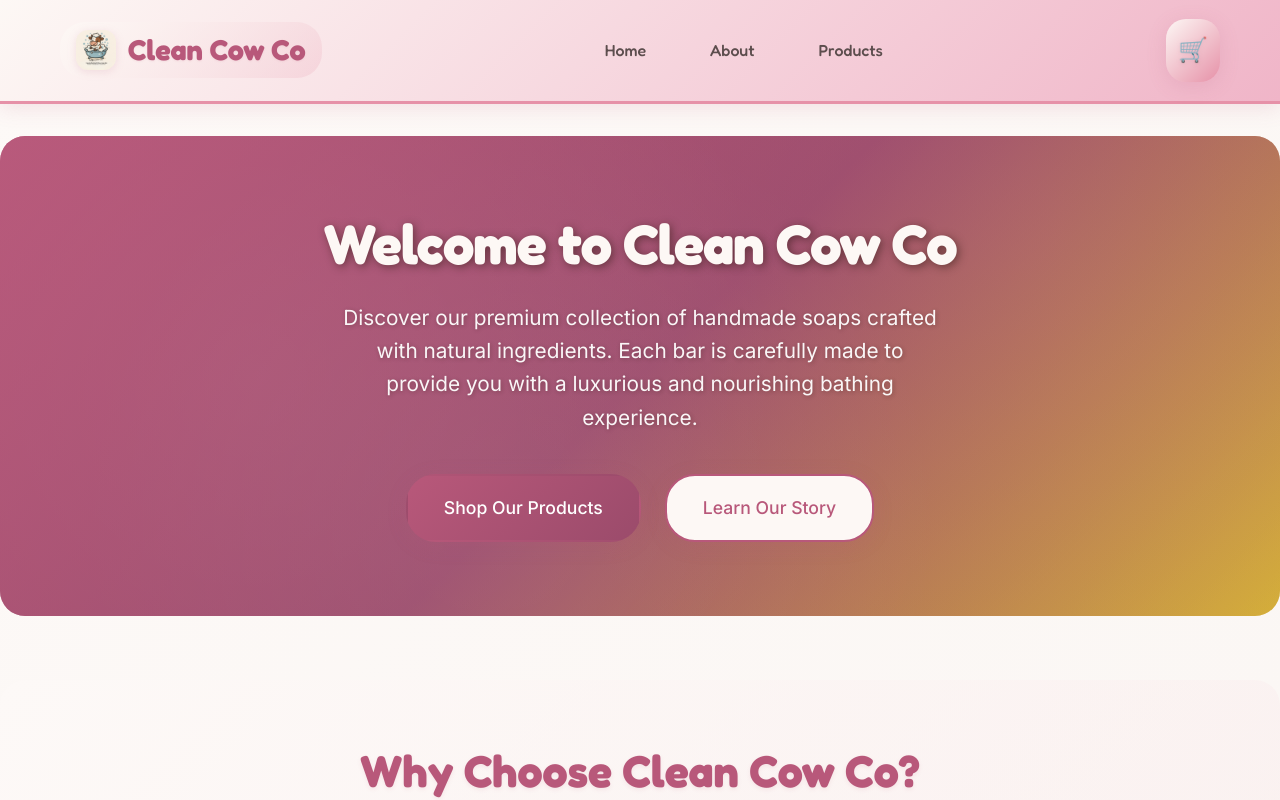
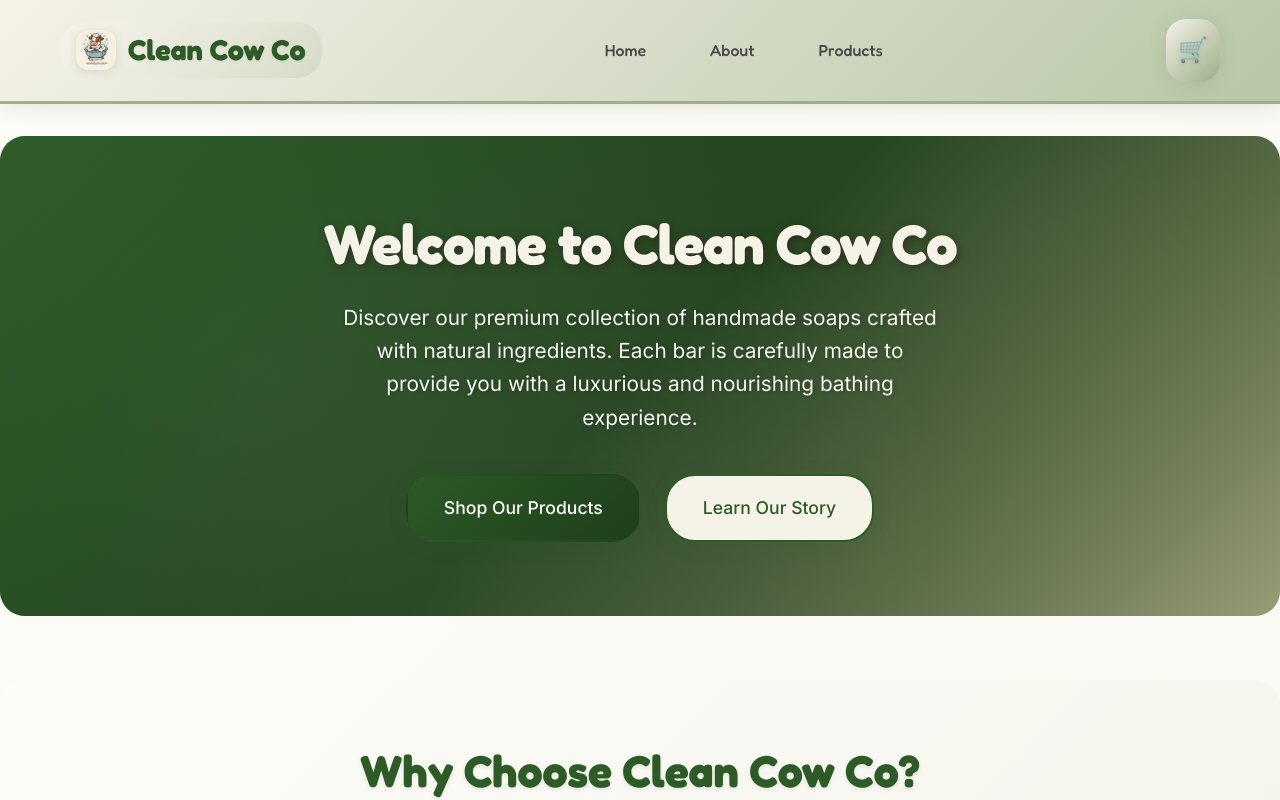
Before and after one commit to pessemaa/clean_cow_co, a Next.js app: page / in a window 1280 px wide. Shown: the top 800 px of the page. Built offline with nearby package versions, Linux system fonts and the light colour scheme.

Commit message:
New color theme v3

```diff
--- a/app/globals.css
+++ b/app/globals.css
@@ -9,40 +9,40 @@
 }
 
 :root {
-  /* Primary Colors - Enhanced Blush & Rose Gold Theme */
-  --primary-rose: #B8587A;
-  --deep-rose: #9B4B6B;
-  --soft-pink: #E691A8;
-  --blush-pink: #F0B5C8;
-  --rose-gold: #D4AF37;
-  --warm-gold: #E6C547;
-  --light-gold: #F5E6A3;
-  --cream-white: #FDF8F5;
+  /* Primary Colors - Forest Green & Sage Theme */
+  --primary-green: #2D5A27;
+  --deep-green: #1E3E1A;
+  --sage-green: #9CAF88;
+  --light-sage: #B8C7A8;
+  --forest-accent: #4A7C59;
+  --warm-cream: #F5F2E8;
+  --soft-lavender: #E8E2F0;
+  --natural-brown: #8B6F47;
 
   /* Accent Colors */
-  --coral-accent: #E85A7B;
-  --peach-accent: #F4A67A;
-  --lavender-accent: #D8A3E8;
-  --mint-accent: #A8D8A8;
+  --earth-brown: #8B7355;
+  --moss-green: #7A8471;
+  --eucalyptus: #A8BFA8;
+  --lavender-mist: #DDD6E8;
 
   /* Neutral Colors */
   --white: #FFFFFF;
   --black: #2C1810;
-  --cream-light: #FAF7F4;
-  --gray-medium: #8B7B7B;
-  --gray-dark: #5D4E4E;
-  --success-green: #90C695;
-  --error-red: #E67E7E;
-  --warning-orange: #F4B366;
+  --cream-light: #FAF8F2;
+  --gray-medium: #7A7A7A;
+  --gray-dark: #4A4A4A;
+  --success-green: #7FB069;
+  --error-red: #C85A54;
+  --warning-orange: #E8A87C;
 
   /* Background */
-  --bg-light: #FDF9F7;
-  --bg-cream: #FAF6F3;
+  --bg-light: #FDFCF8;
+  --bg-cream: #F9F7F0;
 
   /* Shadows */
-  --shadow-soft: 0 4px 20px rgba(184, 88, 122, 0.15);
-  --shadow-medium: 0 8px 30px rgba(184, 88, 122, 0.2);
-  --shadow-strong: 0 12px 40px rgba(184, 88, 122, 0.25);
+  --shadow-soft: 0 4px 20px rgba(45, 90, 39, 0.12);
+  --shadow-medium: 0 8px 30px rgba(45, 90, 39, 0.18);
+  --shadow-strong: 0 12px 40px rgba(45, 90, 39, 0.25);
 }
 
 body {
@@ -60,7 +60,7 @@ body {
 /* Typography */
 h1, h2, h3, h4, h5, h6 {
   font-family: 'Fredoka', cursive;
-  color: var(--primary-rose);
+  color: var(--primary-green);
   font-weight: 600;
   line-height: 1.2;
 }
@@ -87,13 +87,13 @@ p {
 
 /* Links */
 a {
-  color: var(--primary-rose);
+  color: var(--primary-green);
   text-decoration: none;
   transition: all 0.3s ease;
 }
 
 a:hover {
-  color: var(--deep-rose);
+  color: var(--deep-green);
   transform: translateY(-1px);
 }
 
@@ -131,26 +131,26 @@ a:hover {
 }
 
 .btn-primary {
-  background: linear-gradient(135deg, var(--primary-rose) 0%, var(--deep-rose) 100%);
+  background: linear-gradient(135deg, var(--primary-green) 0%, var(--deep-green) 100%);
   color: var(--white);
   border: 2px solid transparent;
 }
 
 .btn-primary:hover {
-  background: linear-gradient(135deg, var(--deep-rose) 0%, var(--primary-rose) 100%);
+  background: linear-gradient(135deg, var(--deep-green) 0%, var(--forest-accent) 100%);
   color: var(--white);
   transform: translateY(-3px);
   box-shadow: var(--shadow-medium);
 }
 
 .btn-secondary {
-  background: var(--cream-white);
-  color: var(--primary-rose);
-  border: 2px solid var(--primary-rose);
+  background: var(--warm-cream);
+  color: var(--primary-green);
+  border: 2px solid var(--primary-green);
 }
 
 .btn-secondary:hover {
-  background: var(--primary-rose);
+  background: var(--primary-green);
   color: var(--white);
   transform: translateY(-3px);
   box-shadow: var(--shadow-medium);
@@ -181,7 +181,7 @@ a:hover {
   display: block;
   margin-bottom: 0.5rem;
   font-weight: 500;
-  color: var(--primary-rose);
+  color: var(--primary-green);
   font-family: 'Fredoka', cursive;
 }
 
@@ -189,20 +189,20 @@ a:hover {
 .form-textarea {
   width: 100%;
   padding: 14px 18px;
-  border: 2px solid var(--soft-pink);
+  border: 2px solid var(--sage-green);
   border-radius: 15px;
   font-size: 1rem;
   transition: all 0.3s ease;
   font-family: 'Inter', sans-serif;
-  background: var(--cream-white);
-  box-shadow: inset 0 2px 4px rgba(184, 88, 122, 0.1);
+  background: var(--warm-cream);
+  box-shadow: inset 0 2px 4px rgba(45, 90, 39, 0.08);
 }
 
 .form-input:focus,
 .form-textarea:focus {
   outline: none;
-  border-color: var(--primary-rose);
-  box-shadow: 0 0 0 3px rgba(184, 88, 122, 0.15);
+  border-color: var(--primary-green);
+  box-shadow: 0 0 0 3px rgba(45, 90, 39, 0.12);
   transform: translateY(-1px);
 }
 
@@ -240,8 +240,8 @@ a:hover {
 .loading-spinner {
   width: 50px;
   height: 50px;
-  border: 4px solid var(--soft-pink);
-  border-top: 4px solid var(--primary-rose);
+  border: 4px solid var(--sage-green);
+  border-top: 4px solid var(--primary-green);
   border-radius: 50%;
   animation: spin 1s linear infinite;
   margin: 0 auto;
@@ -254,11 +254,11 @@ a:hover {
 
 /* Cards and Containers */
 .card {
-  background: var(--cream-white);
+  background: var(--warm-cream);
   border-radius: 20px;
   box-shadow: var(--shadow-soft);
   transition: all 0.3s ease;
-  border: 1px solid rgba(232, 213, 215, 0.3);
+  border: 1px solid rgba(156, 175, 136, 0.3);
 }
 
 .card:hover {
@@ -277,12 +277,12 @@ a:hover {
 }
 
 .badge-primary {
-  background: linear-gradient(135deg, var(--soft-pink) 0%, var(--blush-pink) 100%);
-  color: var(--primary-rose);
+  background: linear-gradient(135deg, var(--sage-green) 0%, var(--light-sage) 100%);
+  color: var(--primary-green);
 }
 
 .badge-success {
-  background: linear-gradient(135deg, var(--mint-accent) 0%, var(--success-green) 100%);
+  background: linear-gradient(135deg, var(--eucalyptus) 0%, var(--success-green) 100%);
   color: var(--gray-dark);
 }
 
--- a/app/page.module.css
+++ b/app/page.module.css
@@ -22,8 +22,8 @@
   background-size: cover;
   background-position: center;
   background-repeat: no-repeat;
-  /* Fallback gradient with blush & rose gold colors */
-  background: linear-gradient(135deg, var(--primary-rose) 0%, var(--deep-rose) 50%, var(--rose-gold) 100%);
+  /* Fallback gradient with forest green & sage colors */
+  background: linear-gradient(135deg, var(--primary-green) 0%, var(--deep-green) 50%, var(--sage-green) 100%);
   /* Add some texture with pseudo-elements */
 }
 
@@ -36,7 +36,7 @@
   bottom: 0;
   background:
     radial-gradient(circle at 20% 50%, rgba(255, 255, 255, 0.1) 0%, transparent 50%),
-    radial-gradient(circle at 80% 20%, rgba(230, 145, 168, 0.2) 0%, transparent 50%),
+    radial-gradient(circle at 80% 20%, rgba(156, 175, 136, 0.2) 0%, transparent 50%),
     radial-gradient(circle at 40% 80%, rgba(255, 255, 255, 0.1) 0%, transparent 50%);
 }
 
@@ -46,7 +46,7 @@
   left: 0;
   right: 0;
   bottom: 0;
-  background: linear-gradient(135deg, rgba(184, 88, 122, 0.7) 0%, rgba(155, 75, 107, 0.5) 50%, rgba(212, 175, 55, 0.3) 100%);
+  background: linear-gradient(135deg, rgba(45, 90, 39, 0.7) 0%, rgba(30, 62, 26, 0.5) 50%, rgba(139, 111, 71, 0.3) 100%);
 }
 
 .heroContent {
@@ -60,7 +60,7 @@
 .hero h1 {
   font-size: 3.5rem;
   margin-bottom: 1.5rem;
-  color: var(--cream-white);
+  color: var(--warm-cream);
   text-shadow: 2px 2px 8px rgba(44, 24, 16, 0.5);
   font-family: 'Fredoka', cursive;
   font-weight: 700;
@@ -93,33 +93,33 @@
 }
 
 .heroButtons .btn-primary {
-  background: linear-gradient(135deg, var(--rose-gold) 0%, var(--warm-gold) 100%);
+  background: linear-gradient(135deg, var(--natural-brown) 0%, var(--earth-brown) 100%);
   border: 2px solid rgba(255, 255, 255, 0.3);
 }
 
 .heroButtons .btn-primary:hover {
-  background: linear-gradient(135deg, var(--warm-gold) 0%, var(--rose-gold) 100%);
+  background: linear-gradient(135deg, var(--earth-brown) 0%, var(--natural-brown) 100%);
   transform: translateY(-4px);
   box-shadow: 0 12px 35px rgba(44, 24, 16, 0.4);
 }
 
 .heroButtons .btn-secondary {
   background: rgba(255, 255, 255, 0.95);
-  color: var(--primary-rose);
-  border: 2px solid var(--cream-white);
+  color: var(--primary-green);
+  border: 2px solid var(--warm-cream);
   backdrop-filter: blur(10px);
 }
 
 .heroButtons .btn-secondary:hover {
-  background: var(--cream-white);
-  color: var(--deep-rose);
+  background: var(--warm-cream);
+  color: var(--deep-green);
   transform: translateY(-4px);
   box-shadow: 0 12px 35px rgba(255, 255, 255, 0.4);
 }
 
 .features {
   padding: 4rem 0;
-  background: linear-gradient(135deg, var(--bg-light) 0%, rgba(230, 145, 168, 0.08) 100%);
+  background: linear-gradient(135deg, var(--bg-light) 0%, rgba(156, 175, 136, 0.08) 100%);
   border-radius: 25px;
   margin: 2rem 0;
 }
@@ -128,10 +128,10 @@
   text-align: center;
   margin-bottom: 3rem;
   font-size: 2.8rem;
-  color: var(--primary-rose);
+  color: var(--primary-green);
   font-family: 'Fredoka', cursive;
   font-weight: 700;
-  text-shadow: 0 2px 4px rgba(184, 88, 122, 0.1);
+  text-shadow: 0 2px 4px rgba(45, 90, 39, 0.1);
 }
 
 .featuresGrid {
@@ -147,13 +147,13 @@
 }
 
 .featureCard {
-  background: linear-gradient(135deg, var(--cream-white) 0%, var(--blush-pink) 100%);
+  background: linear-gradient(135deg, var(--warm-cream) 0%, var(--light-sage) 100%);
   padding: 2.5rem;
   border-radius: 25px;
   text-align: center;
   box-shadow: var(--shadow-soft);
   transition: all 0.4s cubic-bezier(0.175, 0.885, 0.32, 1.275);
-  border: 2px solid rgba(230, 145, 168, 0.3);
+  border: 2px solid rgba(156, 175, 136, 0.3);
   position: relative;
   overflow: hidden;
 }
@@ -165,7 +165,7 @@
   left: -50%;
   width: 200%;
   height: 200%;
-  background: radial-gradient(circle, rgba(230, 145, 168, 0.15) 0%, transparent 70%);
+  background: radial-gradient(circle, rgba(156, 175, 136, 0.15) 0%, transparent 70%);
   opacity: 0;
   transition: opacity 0.3s ease;
 }
@@ -177,13 +177,13 @@
 .featureCard:hover {
   transform: translateY(-8px) scale(1.02);
   box-shadow: var(--shadow-strong);
-  border-color: var(--soft-pink);
+  border-color: var(--sage-green);
 }
 
 .featureIcon {
   font-size: 3rem;
   margin-bottom: 1.5rem;
-  filter: drop-shadow(0 4px 8px rgba(184, 88, 122, 0.2));
+  filter: drop-shadow(0 4px 8px rgba(45, 90, 39, 0.2));
   transition: transform 0.3s ease;
 }
 
@@ -192,7 +192,7 @@
 }
 
 .featureCard h3 {
-  color: var(--primary-rose);
+  color: var(--primary-green);
   margin-bottom: 1rem;
   font-size: 1.4rem;
   font-family: 'Fredoka', cursive;
--- a/components/Header.module.css
+++ b/components/Header.module.css
@@ -1,10 +1,10 @@
 .header {
-  background: linear-gradient(135deg, var(--cream-white) 0%, var(--blush-pink) 100%);
+  background: linear-gradient(135deg, var(--warm-cream) 0%, var(--light-sage) 100%);
   box-shadow: var(--shadow-soft);
   position: sticky;
   top: 0;
   z-index: 100;
-  border-bottom: 3px solid var(--soft-pink);
+  border-bottom: 3px solid var(--sage-green);
 }
 
 .headerContent {
@@ -34,29 +34,29 @@
   gap: 0.75rem;
   padding: 0.5rem 1rem;
   border-radius: 25px;
-  background: linear-gradient(135deg, var(--cream-white) 0%, rgba(230, 145, 168, 0.2) 100%);
+  background: linear-gradient(135deg, var(--warm-cream) 0%, rgba(156, 175, 136, 0.2) 100%);
   transition: all 0.3s ease;
 }
 
 .logoContainer:hover {
-  background: linear-gradient(135deg, rgba(230, 145, 168, 0.2) 0%, var(--cream-white) 100%);
+  background: linear-gradient(135deg, rgba(156, 175, 136, 0.2) 0%, var(--warm-cream) 100%);
   box-shadow: var(--shadow-soft);
 }
 
 .logoImage {
   border-radius: 12px;
   transition: transform 0.3s ease;
-  filter: drop-shadow(0 2px 4px rgba(184, 88, 122, 0.15));
+  filter: drop-shadow(0 2px 4px rgba(45, 90, 39, 0.15));
 }
 
 .logoText {
-  color: var(--primary-rose);
+  color: var(--primary-green);
   margin: 0;
   font-size: 1.8rem;
   font-weight: 700;
   font-family: 'Fredoka', cursive;
   transition: all 0.3s ease;
-  text-shadow: 0 1px 2px rgba(184, 88, 122, 0.1);
+  text-shadow: 0 1px 2px rgba(45, 90, 39, 0.1);
 }
 
 .navList {
@@ -78,8 +78,8 @@
 }
 
 .navList a:hover {
-  color: var(--primary-rose);
-  background: linear-gradient(135deg, var(--soft-pink) 0%, var(--blush-pink) 100%);
+  color: var(--primary-green);
+  background: linear-gradient(135deg, var(--sage-green) 0%, var(--light-sage) 100%);
   transform: translateY(-2px);
   box-shadow: var(--shadow-soft);
 }
@@ -99,26 +99,26 @@
   padding: 0.75rem;
   border-radius: 20px;
   transition: all 0.3s ease;
-  background: linear-gradient(135deg, var(--cream-white) 0%, var(--soft-pink) 100%);
+  background: linear-gradient(135deg, var(--warm-cream) 0%, var(--sage-green) 100%);
   box-shadow: var(--shadow-soft);
 }
 
 .cartButton:hover {
-  background: linear-gradient(135deg, var(--soft-pink) 0%, var(--blush-pink) 100%);
+  background: linear-gradient(135deg, var(--sage-green) 0%, var(--light-sage) 100%);
   transform: translateY(-3px);
   box-shadow: var(--shadow-medium);
 }
 
 .cartIcon {
   font-size: 1.5rem;
-  filter: drop-shadow(0 1px 2px rgba(184, 88, 122, 0.2));
+  filter: drop-shadow(0 1px 2px rgba(45, 90, 39, 0.2));
 }
 
 .cartBadge {
   position: absolute;
   top: -2px;
   right: -2px;
-  background: linear-gradient(135deg, var(--rose-gold) 0%, var(--warm-gold) 100%);
+  background: linear-gradient(135deg, var(--natural-brown) 0%, var(--earth-brown) 100%);
   color: white;
   border-radius: 50%;
   width: 22px;
@@ -128,7 +128,7 @@
   justify-content: center;
   font-size: 0.75rem;
   font-weight: bold;
-  box-shadow: 0 2px 8px rgba(212, 175, 55, 0.4);
+  box-shadow: 0 2px 8px rgba(139, 111, 71, 0.4);
   animation: bounce 2s infinite;
 }
 
@@ -150,7 +150,7 @@
   right: 4px;
   width: 8px;
   height: 8px;
-  background: var(--primary-rose);
+  background: var(--primary-green);
   border-radius: 50%;
   animation: pulse 1.5s infinite;
 }
@@ -169,8 +169,8 @@
 .menuToggle {
   display: none;
   flex-direction: column;
-  background: linear-gradient(135deg, var(--cream-white) 0%, var(--soft-pink) 100%);
-  border: 2px solid var(--primary-rose);
+  background: linear-gradient(135deg, var(--warm-cream) 0%, var(--sage-green) 100%);
+  border: 2px solid var(--primary-green);
   cursor: pointer;
   padding: 0.5rem;
   border-radius: 12px;
@@ -178,7 +178,7 @@
 }
 
 .menuToggle:hover {
-  background: linear-gradient(135deg, var(--soft-pink) 0%, var(--blush-pink) 100%);
+  background: linear-gradient(135deg, var(--sage-green) 0%, var(--light-sage) 100%);
   transform: translateY(-2px);
   box-shadow: var(--shadow-soft);
 }
@@ -186,7 +186,7 @@
 .menuToggle span {
   width: 25px;
   height: 3px;
-  background-color: var(--primary-rose);
+  background-color: var(--primary-green);
   margin: 2px 0;
   transition: 0.3s;
   border-radius: 2px;
@@ -220,13 +220,13 @@
     top: 100%;
     left: 0;
     right: 0;
-    background: linear-gradient(135deg, var(--cream-white) 0%, var(--blush-pink) 100%);
+    background: linear-gradient(135deg, var(--warm-cream) 0%, var(--light-sage) 100%);
     box-shadow: var(--shadow-medium);
     transform: translateY(-100%);
     opacity: 0;
     visibility: hidden;
     transition: all 0.3s ease;
-    border-bottom: 3px solid var(--soft-pink);
+    border-bottom: 3px solid var(--sage-green);
   }
 
   .navOpen {
--- a/components/InquiryForm.module.css
+++ b/components/InquiryForm.module.css
@@ -1,6 +1,6 @@
 .inquiryForm {
-  background: linear-gradient(135deg, var(--cream-white) 0%, var(--blush-pink) 100%);
-  border: 2px solid var(--soft-pink);
+  background: linear-gradient(135deg, var(--warm-cream) 0%, var(--light-sage) 100%);
+  border: 2px solid var(--sage-green);
   border-radius: 20px;
   padding: 2rem;
   margin-top: 3rem;
@@ -9,7 +9,7 @@
 }
 
 .inquiryForm h3 {
-  color: var(--primary-rose);
+  color: var(--primary-green);
   margin-bottom: 0.5rem;
   font-size: 1.5rem;
   font-family: 'Fredoka', cursive;
```
Also changed, not shown: app/about/page.module.css (+9 -9 lines), app/cart/page.module.css (+27 -27 lines), components/Footer.module.css (+9 -9 lines), components/ProductCard.module.css (+26 -13 lines).
